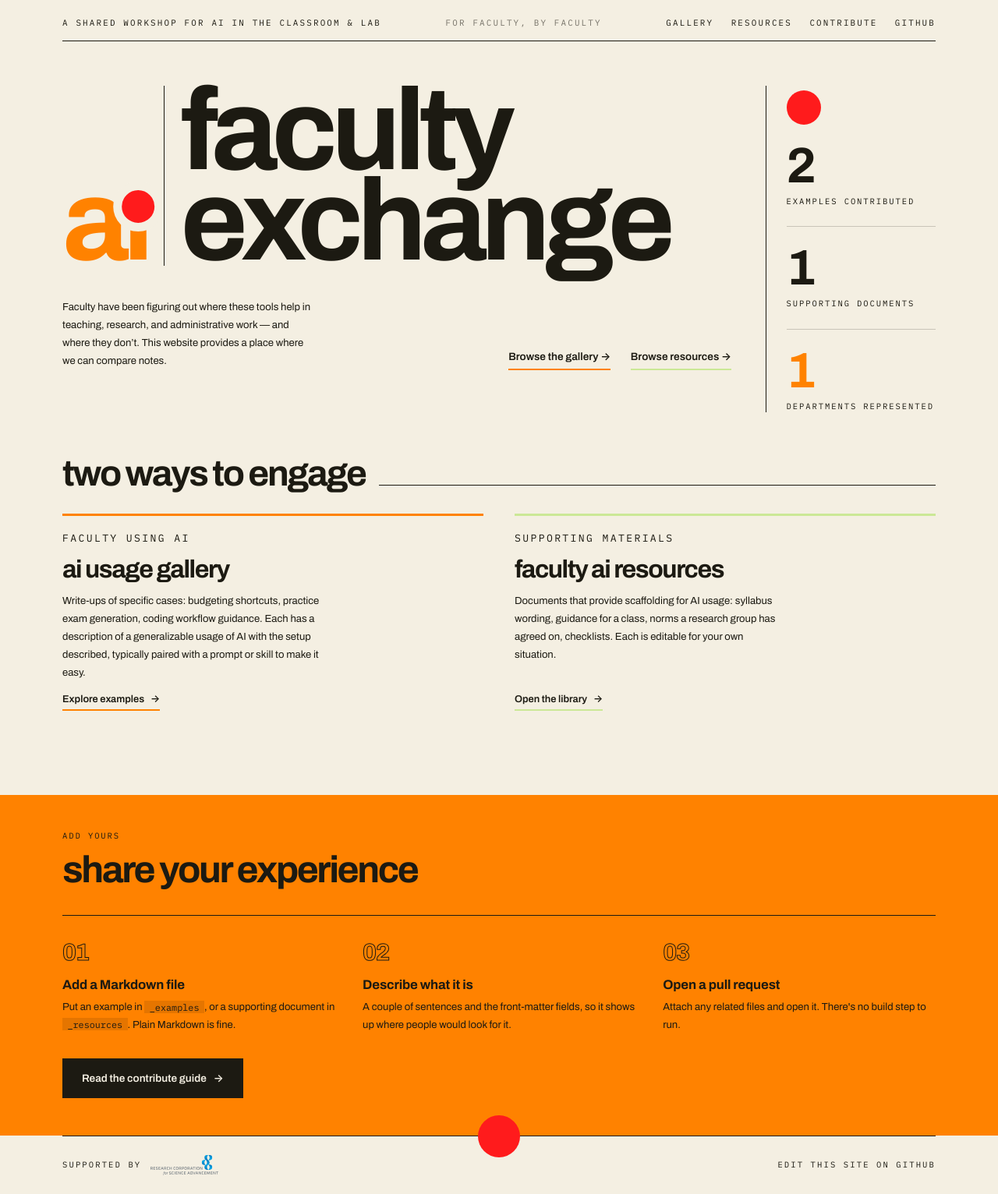
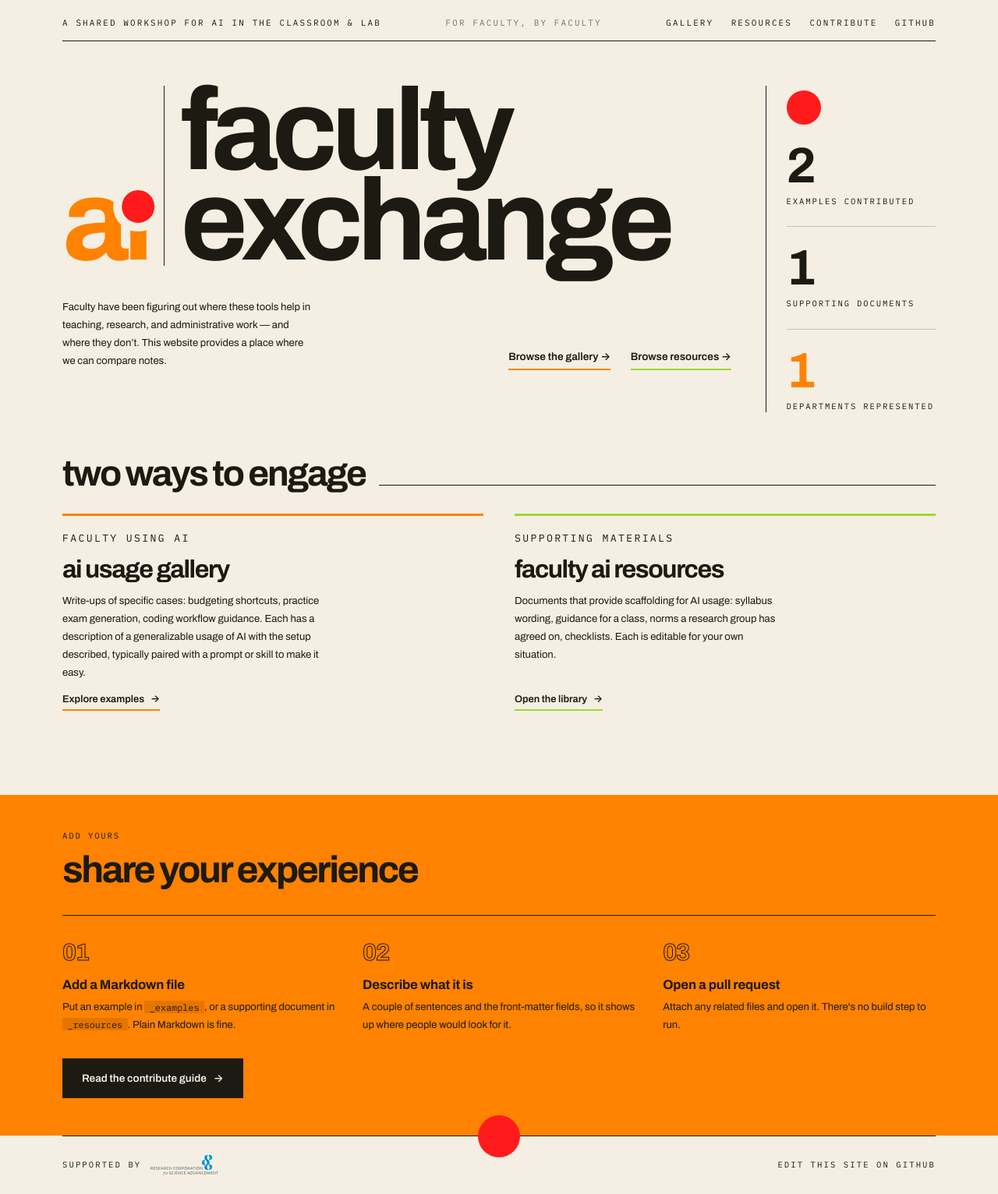
Before and after one commit to FacultyAIExchange/facultyaiexchange.github.io, a Jekyll site: the page built from index.md, in a window 1280 px wide. Shown: the whole page at 78% size. Built offline with Jekyll 4.4.1, drawn with Linux system fonts in a browser that asks for light colours.

Commit message:
Update resources green accent

```diff
--- a/assets/css/main.css
+++ b/assets/css/main.css
@@ -5,7 +5,7 @@
   --ink: #1c1a12;
   --accent: #ff8200;     /* tangerine */
   --accent2: #ff1b1c;    /* red — ff1b1c verbatim */
-  --green: #cbe896;      /* lime — resources */
+  --green: #9ed932;      /* lime — resources */
   --muted: color-mix(in srgb, var(--ink) 58%, var(--paper));
   --soft-line: color-mix(in srgb, var(--ink) 20%, var(--paper));
   --sans: 'Archivo', system-ui, -apple-system, sans-serif;
```
